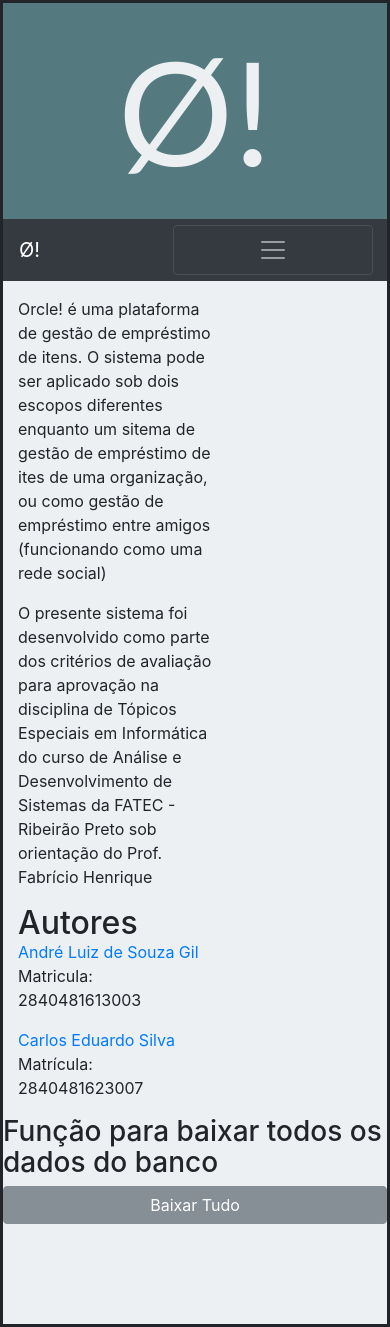
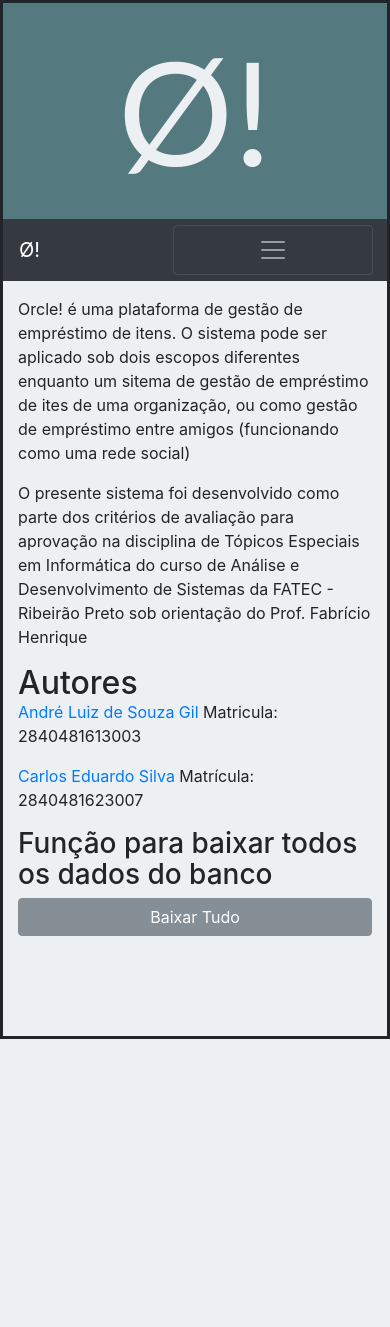
Before and after one commit to alsgil13/orcle_local, a Django app: page /borrows/sobre in a window 390 px wide. After the commit the page ends 1039 px from the top, so only its background shows below. Run offline with Django 3.2, Linux system fonts and the light colour scheme; a user stored in the database is signed in; some libraries are stand-ins or nearby versions.

Commit message:
Arruma responsividade do Sobre

```diff
--- a/borrows/templates/sobre.html
+++ b/borrows/templates/sobre.html
@@ -7,7 +7,7 @@
 {% block content %}
 
 <div class="row justify-content-md-center align-items-center ">
-    <div class='col-7'>
+    <div class='col-md-7'>
         <p>
             Orcle! é uma plataforma de gestão de empréstimo de itens. O sistema pode ser aplicado sob dois escopos diferentes enquanto
             um sitema de gestão de empréstimo de ites de uma organização, ou como gestão de empréstimo entre amigos (funcionando como uma rede social)
@@ -25,13 +25,13 @@
             <a href="https://github.com/carlosEoSilva">Carlos Eduardo Silva</a> Matrícula: 2840481623007
         </p>
     </div>
-    <div>
+    <div class='col-md-7'>
         <h3>Função para baixar todos os dados do banco</h3>
         <a href="/borrows/download_all"><input type="button" class='btn btn-block btn-secondary' value="Baixar Tudo"></a>
     </div>
 </div>
 <div class="row justify-content-md-center logo">
-    <div class='col-7'>
+    <div class='col-md-7'>
 
     </div>
 </div>
```
Also changed, not shown: db.sqlite3.
